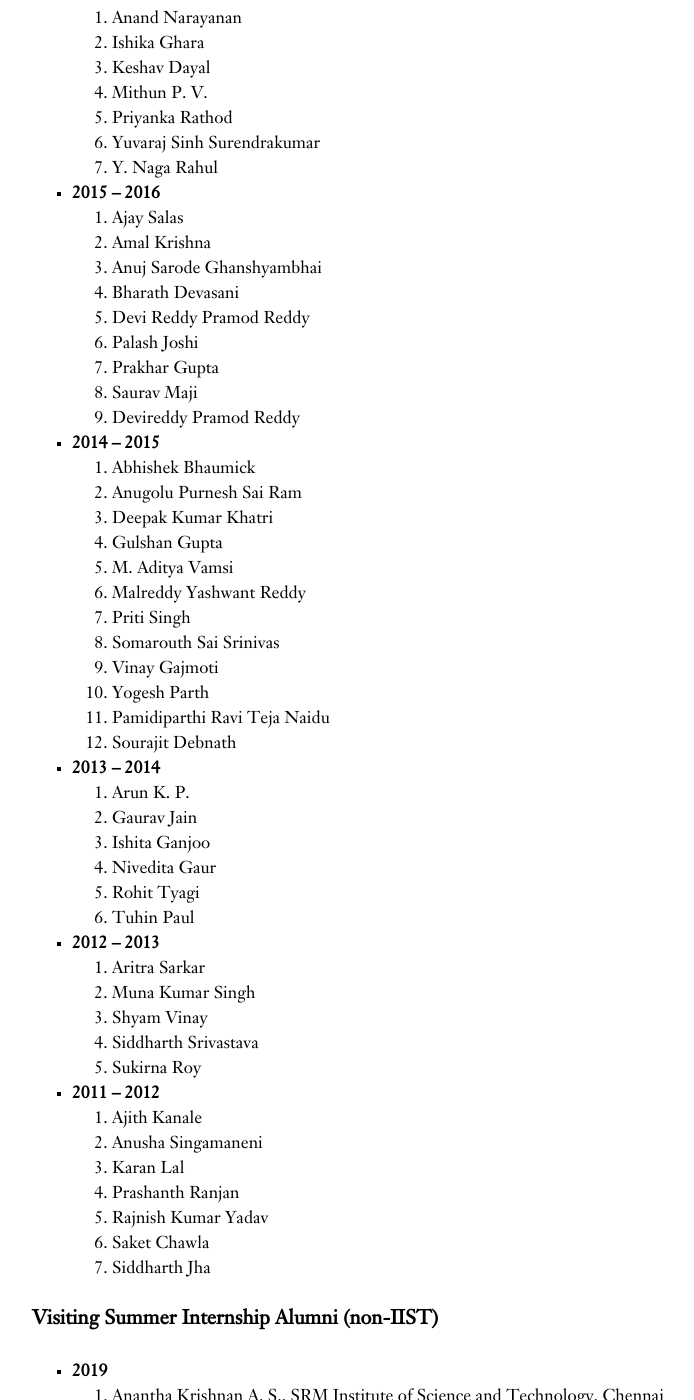
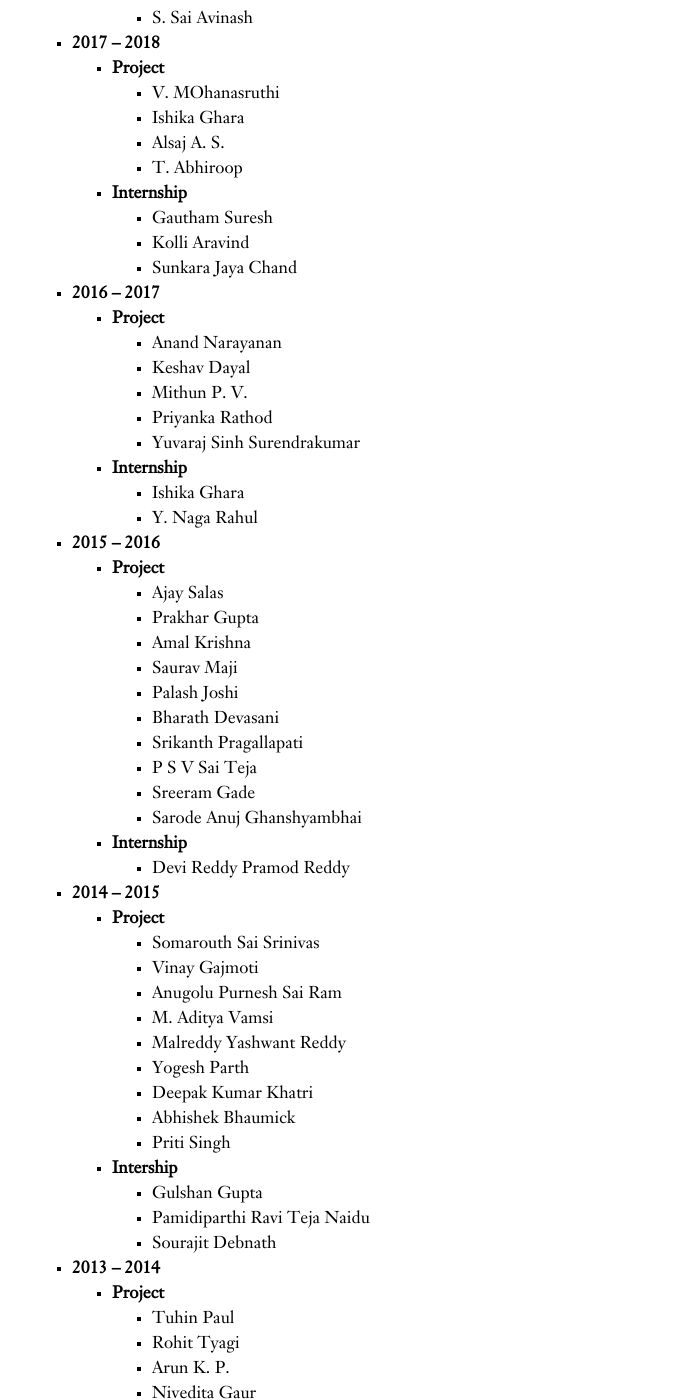
Before and after one commit to iist-sysnet/iist-sysnet.github.io, a Jekyll site: the page built from people.md, in a window 1280 px wide and 1400 px high, scrolled down 2270 px. Shown: the whole window, without its empty margins (76-770 px from the left). Built offline with Jekyll 4.4.1, drawn with Linux system fonts in a browser that asks for light colours; our own code applies the rules of GitHub Pages for plain Markdown files; some of the changed text lies outside the part shown.

Commit message:
Update people.md

```diff
--- a/people.md
+++ b/people.md
@@ -66,90 +66,113 @@ Department of Avionics, IIST
 1. Sheena S. Rajan (2015)
 
 #### Undergraduate Students
-* **2019 -- 2020**
-  * **Project**
-    1. Grandhi Harshita
-    2. Sai Rishigna K
-  * **Internship**
-    1. Ashutosh Saini
-
++ **2020 -- 2021**
+    + **Project**
+        - Shivang Bharti
+        - Atul Rawat
+        - Pawar Mayur Sunil
+        -
++ **2019 -- 2020**
+    + **Project**
+        - Grandhi Harshita
+        - Sai Rishigna K
+    + **Internship**
+        - Ashutosh Saini
 
 + **2018 -- 2019**
-  1. Ansuman Palo
-  2. Kalpita Mandal
-  3. Karumuru Venkata Niranjan Sai
-  4. Pratabidya Panda
-  5. Reuben Chacko Thomas
-  6. S. Sai Avinash
-  7. Suraj R
+    + **Project**
+        - Suraj R
+        - Kalpita Mandal
+        - Manasvi Gudiseva
+        - Niranjan Sai Karumuru
+        - Pratabidya Panda
+
+    + **Internship**
+        - Ansuman Palo
+        - Reuben Chacko Thomas
+        - S. Sai Avinash
 
 + **2017 -- 2018**
-  1. Alsaj A. S.
-  2. T. Abhiroop
-  3. V. Mohanasruthi
-  4. Gautham Suresh
-  5. Kolli Aravind
-  6. Sunkara Jaya Chand
+    + **Project**
+        - V. MOhanasruthi
+        - Ishika Ghara
+        - Alsaj A. S.
+        - T. Abhiroop
+    + **Internship**
+        - Gautham Suresh
+        - Kolli Aravind
+        - Sunkara Jaya Chand
 
 + **2016 -- 2017**
-  1. Anand Narayanan
-  2. Ishika Ghara
-  3. Keshav Dayal
-  4. Mithun P. V.
-  5. Priyanka Rathod
-  4. Yuvaraj Sinh Surendrakumar
-  5. Y. Naga Rahul
+    + **Project**
+        - Anand Narayanan
+        - Keshav Dayal
+        - Mithun P. V.
+        - Priyanka Rathod
+        - Yuvaraj Sinh Surendrakumar
+    + **Internship**
+        - Ishika Ghara
+        - Y. Naga Rahul
 
 + **2015 -- 2016**
-  1. Ajay Salas
-  2. Amal Krishna
-  3. Anuj Sarode Ghanshyambhai
-  4. Bharath Devasani
-  5. Devi Reddy Pramod Reddy
-  6. Palash Joshi
-  7. Prakhar Gupta
-  8. Saurav Maji
-  9. Devireddy Pramod Reddy
-
+    + **Project**
+        - Ajay Salas
+        - Prakhar Gupta
+        - Amal Krishna
+        - Saurav Maji
+        - Palash Joshi
+        - Bharath Devasani
+        - Srikanth Pragallapati
+        - P S V Sai Teja
+        - Sreeram Gade
+        - Sarode Anuj Ghanshyambhai
+    + **Internship**
+        - Devi Reddy Pramod Reddy
 
 + **2014 -- 2015**
-  1. Abhishek Bhaumick
-  2. Anugolu Purnesh Sai Ram
-  3. Deepak Kumar Khatri
-  4. Gulshan Gupta
-  5. M. Aditya Vamsi
-  6. Malreddy Yashwant Reddy
-  7. Priti Singh
-  8. Somarouth Sai Srinivas
-  9. Vinay Gajmoti
-  10. Yogesh Parth
-  11. Pamidiparthi Ravi Teja Naidu
-  12. Sourajit Debnath
+    + **Project**
+        - Somarouth Sai Srinivas
+        - Vinay Gajmoti
+        - Anugolu Purnesh Sai Ram
+        - M. Aditya Vamsi
+        - Malreddy Yashwant Reddy
+        - Yogesh Parth
+        - Deepak Kumar Khatri
+        - Abhishek Bhaumick
+        - Priti Singh
+    + **Intership**
+        - Gulshan Gupta
+        - Pamidiparthi Ravi Teja Naidu
+        - Sourajit Debnath
 
 
 + **2013 -- 2014**
-  1. Arun K. P.
-  2. Gaurav Jain
-  3. Ishita Ganjoo
-  4. Nivedita Gaur
-  5. Rohit Tyagi
-  6. Tuhin Paul
+    + **Project**
+        - Tuhin Paul
+        - Rohit Tyagi
+        - Arun K. P.
+        - Nivedita Gaur
+        - Gaurav Jain
+        - Ishita Ganjoo
 
 + **2012 -- 2013**
-  1. Aritra Sarkar
-  2. Muna Kumar Singh
-  3. Shyam Vinay
-  4. Siddharth Srivastava
-  5. Sukirna Roy
+    + **Project**
+        - Muna Kumar Singh
+        - Shyam Vinay
+        - Sukima Roy
+        - Siddharth Srivastava
+        - Aritra SArkar
 
 + **2011 -- 2012**
-  1. Ajith Kanale
-  2. Anusha Singamaneni
-  3. Karan Lal
-  4. Prashanth Ranjan
-  5. Rajnish Kumar Yadav
-  6. Saket Chawla
-  7. Siddharth Jha
+    + **Project**
+        - Raghuveer Santosh Bommidi
+        - Rajnish Kumar Yadav
+        - Saket Chawla
+        - Ajith Kanale
+        - Anusha Singamaneni
+        - Prashanth Ranjan
+        - Siddarth Jha
+        - Karan Lal
 
 #### Visiting Summer Internship Alumni (non-IIST)
 
```
